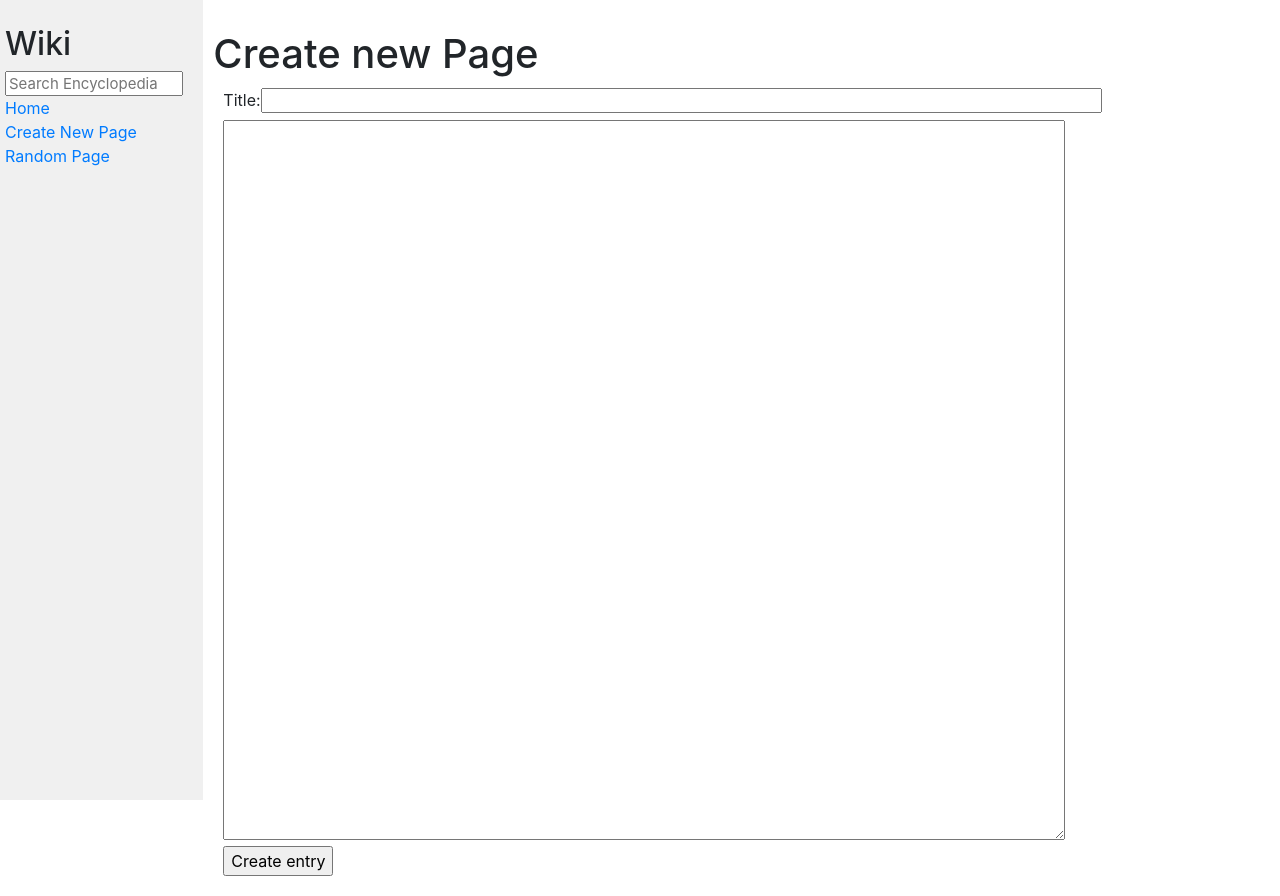
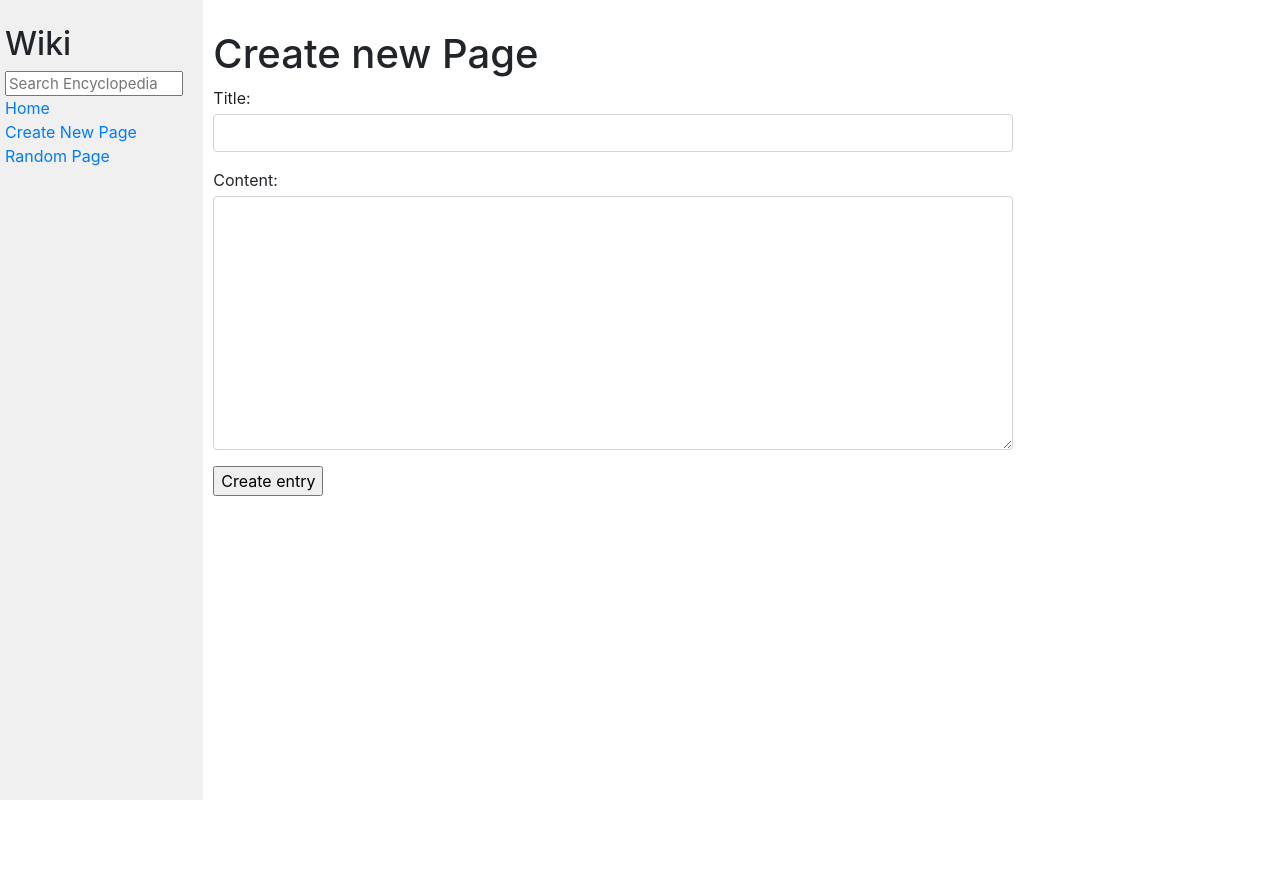
Before and after one commit to Ezelpy/CS50W, a Django app: page /new in a window 1280 px wide. After the commit the page ends 800 px from the top, so only its background shows below. Run offline with Django 3.2, Linux system fonts and the light colour scheme; some libraries are stand-ins or nearby versions.

Commit message:
Create new page view fix

```diff
--- a/wiki/encyclopedia/static/encyclopedia/styles.css
+++ b/wiki/encyclopedia/static/encyclopedia/styles.css
@@ -41,13 +41,30 @@ textarea {
     margin-top: 5px;
 }
 
-.form {
-    margin: 10px;
-    height: 80%;
+.form-group {
+    margin-bottom: 1rem;
+    display: block;
 }
 
 .title {
-    width: 80%;
+    width: 90%;
     font-size: 15px;
     line-height: 15px;
 }
+
+.form-group label {
+  display: block !important;
+  margin-bottom: .25rem;
+}
+
+.form-group input,
+.form-group textarea {
+  display: block !important;
+  width: 100% !important;
+  box-sizing: border-box;
+  margin-bottom: .5rem;
+}
+
+.createForm {
+  max-width: 800px;
+}
--- a/wiki/encyclopedia/templates/encyclopedia/createNewPage.html
+++ b/wiki/encyclopedia/templates/encyclopedia/createNewPage.html
@@ -2,10 +2,18 @@
 
 {% block body %}
     <h1>Create new Page</h1>
-    <form class="form" method="POST">
+    <form class="createForm" method="POST">
         {% csrf_token %}
+        <div class="form-group mb-3">
+            {{ form.title.label_tag }}
+            {{ form.title }}
+        </div>
 
-        {{ form }}
+        <div class="form-group mb-3">
+            {{ form.content.label_tag }}
+            {{ form.content }}
+        </div>
+
         <div>
             <input type="submit" value="Create entry">
         </div>
--- a/wiki/encyclopedia/views.py
+++ b/wiki/encyclopedia/views.py
@@ -9,12 +9,21 @@ from random import randint
 # Form for Create New Page
 # This form will store the values of the controls as vars
 class newCreatePageForm(forms.Form):
+
     title = forms.CharField(
         label="Title",
-        widget=forms.TextInput(attrs={'class': 'title'})
+        widget=forms.TextInput(attrs={
+            'class': 'form-control'
+        })
     )
 
-    content = forms.CharField(label="", widget=forms.Textarea)
+    content = forms.CharField(
+        label="Content",
+        widget=forms.Textarea(attrs={
+            'class': 'form-control',
+            'rows': 10
+        })
+    )
 
 def index(request):
     # Handle when there are some GET parameters
```
